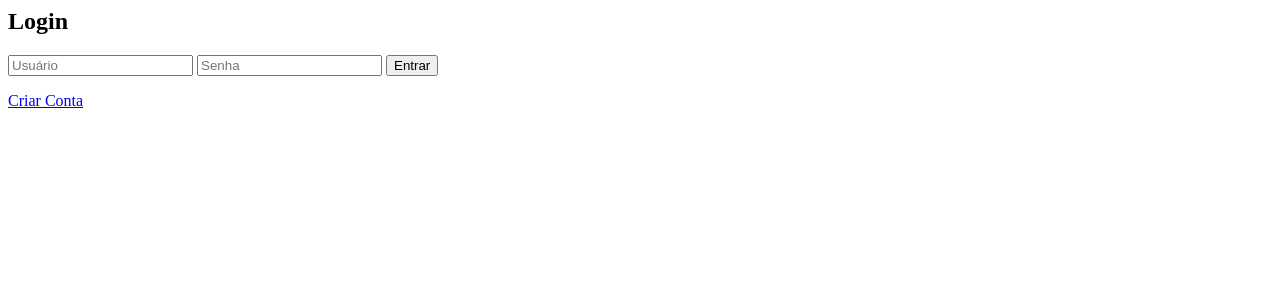
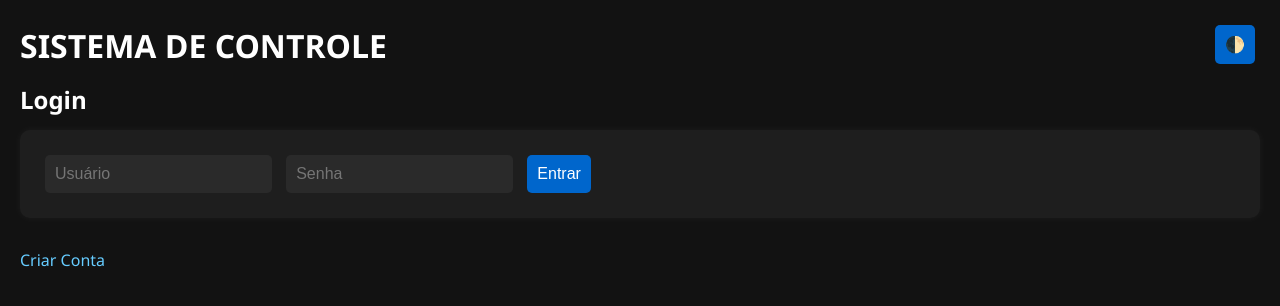
Before and after one commit to ncsf03/financas, a Node server app: page /login in a window 1280 px wide. Shown: the top 306 px of the page. Run offline with Node 20, Linux system fonts and the light colour scheme.

Commit message:
Visual criado

```diff
--- /dev/null
+++ b/public/styles/main.css
@@ -0,0 +1,157 @@
+:root {
+    --bg-color: #121212;
+    --text-color: #e0e0e0;
+    --box-color: #1e1e1e;
+    --input-bg: #2a2a2a;
+    --link-color: #66ccff;
+    --accent: #0066cc;
+    --accent-hover: #004999;
+    --border-color: #2a2a2a;
+  }
+
+  /* Modo claro */
+  [data-theme="light"] {
+    --bg-color: #f5f5f5;
+    --text-color: #222;
+    --box-color: #ffffff;
+    --input-bg: #e0e0e0;
+    --link-color: #0066cc;
+    --accent: #0066cc;
+    --accent-hover: #004999;
+    --border-color: #ccc;
+  }
+
+/* Reset básico */
+* {
+    margin: 0;
+    padding: 0;
+    box-sizing: border-box;
+  }
+
+  body {
+    font-family: 'Segoe UI', sans-serif;
+    background-color: #121212;
+    color: #e0e0e0;
+    line-height: 1.6;
+    padding: 20px;
+    min-height: 100vh;
+  }
+
+  /* Cabeçalhos */
+  h1, h2, h3 {
+    color: #ffffff;
+    margin-bottom: 10px;
+  }
+
+  /* Formulário */
+  form {
+    margin-bottom: 30px;
+    background: #1e1e1e;
+    padding: 20px;
+    border-radius: 10px;
+    box-shadow: 0 0 8px rgba(255, 255, 255, 0.05);
+    animation: fadeIn 0.8s ease;
+  }
+
+  input, select, button {
+    padding: 10px;
+    margin: 5px;
+    border: none;
+    border-radius: 5px;
+    font-size: 16px;
+  }
+
+  input, select {
+    background-color: #2a2a2a;
+    color: #fff;
+  }
+
+  button {
+    background-color: #0066cc;
+    color: white;
+    cursor: pointer;
+    transition: background-color 0.3s;
+  }
+
+  button:hover {
+    background-color: #004999;
+  }
+
+  /* Tabela */
+  table {
+    width: 100%;
+    border-collapse: collapse;
+    margin-top: 10px;
+    animation: fadeIn 0.8s ease;
+  }
+
+  th, td {
+    padding: 10px;
+    border: 1px solid #2a2a2a;
+    text-align: left;
+    color: #ffffff;
+  }
+
+  th {
+    background-color: #1a1a1a;
+    color: #ffffff;
+  }
+
+  tr:nth-child(even) {
+    background-color: #1e1e1e;
+  }
+
+  tr:hover {
+    background-color: #333;
+  }
+
+  /* Links */
+  a {
+    color: #66ccff;
+    text-decoration: none;
+  }
+
+  a:hover {
+    text-decoration: underline;
+  }
+
+  /* Animação fadeIn */
+  @keyframes fadeIn {
+    from {
+      opacity: 0;
+      transform: translateY(10px);
+    }
+    to {
+      opacity: 1;
+      transform: translateY(0);
+    }
+  }
+
+  /* Loading */
+  #loading {
+    position: fixed;
+    top: 0;
+    left: 0;
+    width: 100%;
+    height: 100%;
+    background: #121212;
+    display: flex;
+    align-items: center;
+    justify-content: center;
+    z-index: 9999;
+  }
+
+  .loader {
+    border: 6px solid #333;
+    border-top: 6px solid #66ccff;
+    border-radius: 50%;
+    width: 50px;
+    height: 50px;
+    animation: spin 1s linear infinite;
+  }
+
+  @keyframes spin {
+    to {
+      transform: rotate(360deg);
+    }
+  }
--- a/views/login.ejs
+++ b/views/login.ejs
@@ -1,7 +1,14 @@
+<%- include('partials/header', {titulo: 'Minhas transações'}) %>
+
 <h2>Login</h2>
-<form method="POST" action="/login">
-  <input type="text" name="usuario" placeholder="Usuário" required>
-  <input type="password" name="senha" placeholder="Senha" required>
-  <button type="submit">Entrar</button>
-</form>
-<a href="/register">Criar Conta</a>
+
+<div class="auth-container">
+  <form method="POST" action="/login" class="auth-form" id="loginForm">
+    <input type="text" name="usuario" placeholder="Usuário" required>
+    <input type="password" name="senha" placeholder="Senha" required>
+    <button type="submit">Entrar</button>
+  </form>
+  <a href="/register">Criar Conta</a>
+</div>
+<script src="/script/auth.js"></script>
+<%- include('partials/footer') %>
--- a/views/partials/header.ejs
+++ b/views/partials/header.ejs
@@ -3,7 +3,35 @@
 <head>
   <meta charset="UTF-8">
   <title><%= titulo %></title>
+  <link rel="stylesheet" href="/styles/main.css">
+  <link rel="stylesheet" href="https://cdnjs.cloudflare.com/ajax/libs/animate.css/4.1.1/animate.min.css">
 </head>
 <body>
+  <button id="toggle-theme" style="position: fixed; top: 20px; right: 20px;">🌓</button>
+
+  <script>
+    const themeBtn = document.getElementById('toggle-theme');
+    const currentTheme = localStorage.getItem('theme') || 'dark';
+    document.documentElement.setAttribute('data-theme', currentTheme);
+
+    themeBtn.addEventListener('click', () => {
+      const current = document.documentElement.getAttribute('data-theme');
+      const newTheme = current === 'dark' ? 'light' : 'dark';
+      document.documentElement.setAttribute('data-theme', newTheme);
+      localStorage.setItem('theme', newTheme);
+    });
+  </script>
+
+  <div id="loading">
+    <div class="loader"></div>
+  </div>
+
+  <script>
+    // Esconde o loading depois que a página termina de carregar
+    window.addEventListener("load", () => {
+      document.getElementById("loading").style.display = "none";
+    });
+  </script>
+
 
     <h1>SISTEMA DE CONTROLE</h1>
```
Also changed, not shown: public/scripts/auth.js (added, +9 -0 lines), public/scripts/dashboard.js (added, +9 -0 lines), views/transacoes.ejs (+11 -3 lines), 1 other file.
